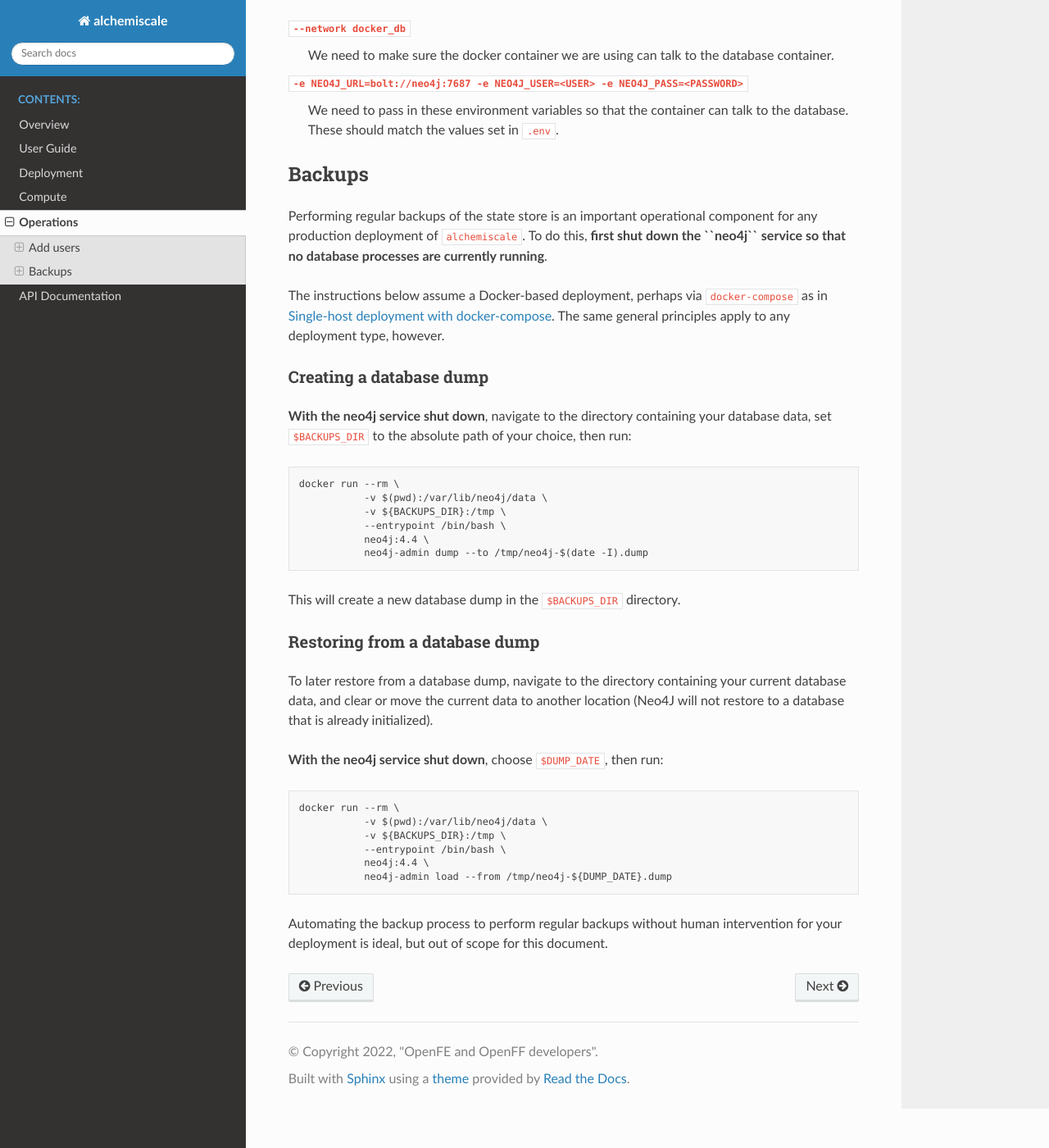
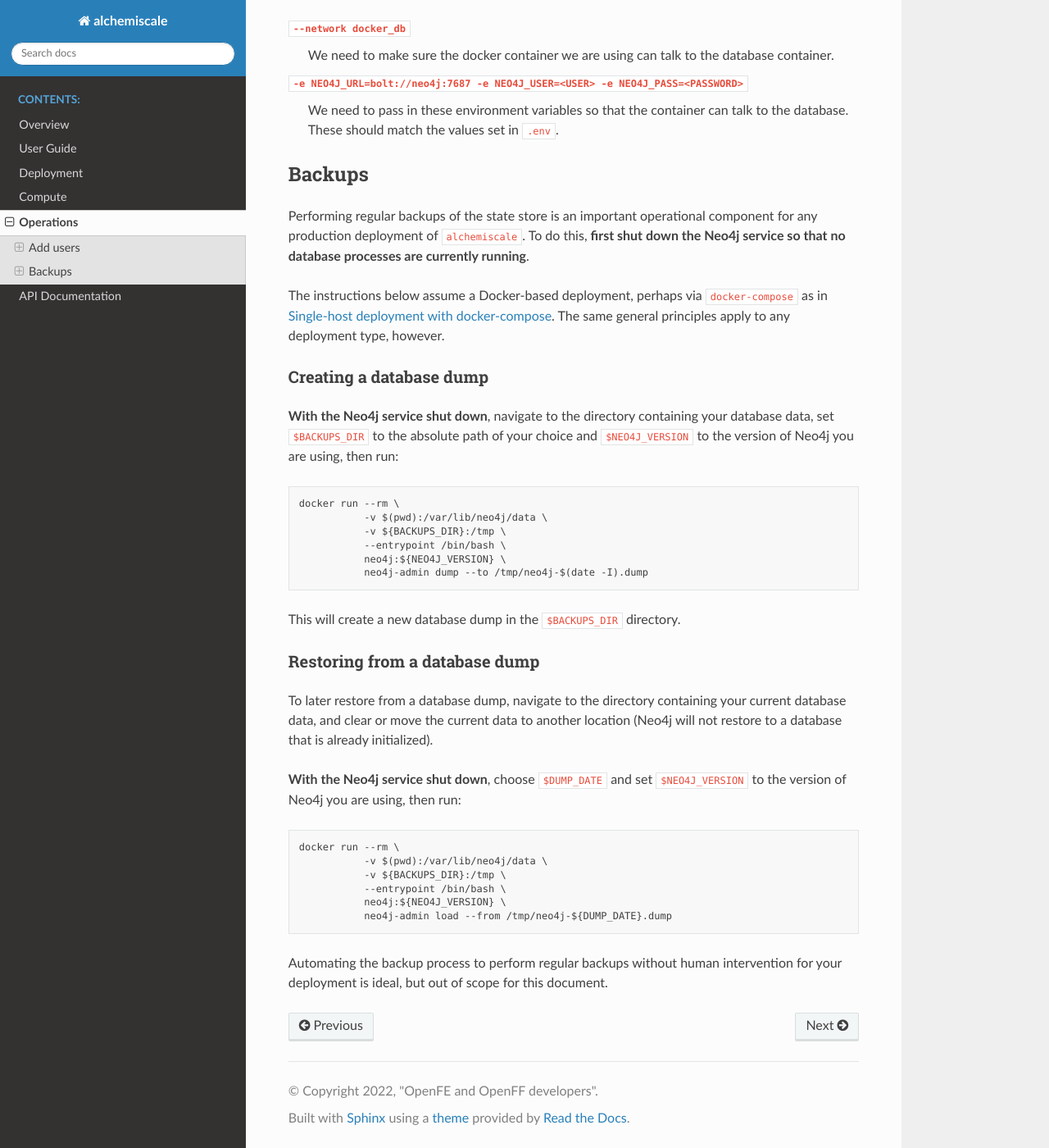
Before and after one commit to OpenFreeEnergy/alchemiscale, a Sphinx documentation site: the page built from docs/operations.rst, in a window 1280 px wide and 1400 px high, scrolled down 893 px. Shown: the whole window at 82% size. Built offline with Sphinx 7.4.7 and the Read the Docs theme 2.0.0, drawn with Linux system fonts in a browser that asks for light colours.

Commit message:
Added note on Neo4j version for backups

```diff
--- a/docs/operations.rst
+++ b/docs/operations.rst
@@ -52,7 +52,7 @@ Backups
 *******
 
 Performing regular backups of the state store is an important operational component for any production deployment of ``alchemiscale``.
-To do this, **first shut down the ``neo4j`` service so that no database processes are currently running**.
+To do this, **first shut down the Neo4j service so that no database processes are currently running**.
 
 The instructions below assume a Docker-based deployment, perhaps via ``docker-compose`` as in :ref:`deploy-docker-compose`.
 The same general principles apply to any deployment type, however.
@@ -60,13 +60,13 @@ The same general principles apply to any deployment type, however.
 Creating a database dump
 ========================
 
-**With the neo4j service shut down**, navigate to the directory containing your database data, set ``$BACKUPS_DIR`` to the absolute path of your choice, then run::
+**With the Neo4j service shut down**, navigate to the directory containing your database data, set ``$BACKUPS_DIR`` to the absolute path of your choice and ``$NEO4J_VERSION`` to the version of Neo4j you are using, then run::
 
     docker run --rm \
                -v $(pwd):/var/lib/neo4j/data \
                -v ${BACKUPS_DIR}:/tmp \
                --entrypoint /bin/bash \
-               neo4j:4.4 \
+               neo4j:${NEO4J_VERSION} \
                neo4j-admin dump --to /tmp/neo4j-$(date -I).dump
 
 This will create a new database dump in the ``$BACKUPS_DIR`` directory.
@@ -75,15 +75,15 @@ This will create a new database dump in the ``$BACKUPS_DIR`` directory.
 Restoring from a database dump
 ==============================
 
-To later restore from a database dump, navigate to the directory containing your current database data, and clear or move the current data to another location (Neo4J will not restore to a database that is already initialized).
+To later restore from a database dump, navigate to the directory containing your current database data, and clear or move the current data to another location (Neo4j will not restore to a database that is already initialized).
 
-**With the neo4j service shut down**, choose ``$DUMP_DATE``, then run::
+**With the Neo4j service shut down**, choose ``$DUMP_DATE`` and set ``$NEO4J_VERSION`` to the version of Neo4j you are using, then run::
 
     docker run --rm \
                -v $(pwd):/var/lib/neo4j/data \
                -v ${BACKUPS_DIR}:/tmp \
                --entrypoint /bin/bash \
-               neo4j:4.4 \
+               neo4j:${NEO4J_VERSION} \
                neo4j-admin load --from /tmp/neo4j-${DUMP_DATE}.dump
 
 Automating the backup process to perform regular backups without human intervention for your deployment is ideal, but out of scope for this document.
```
